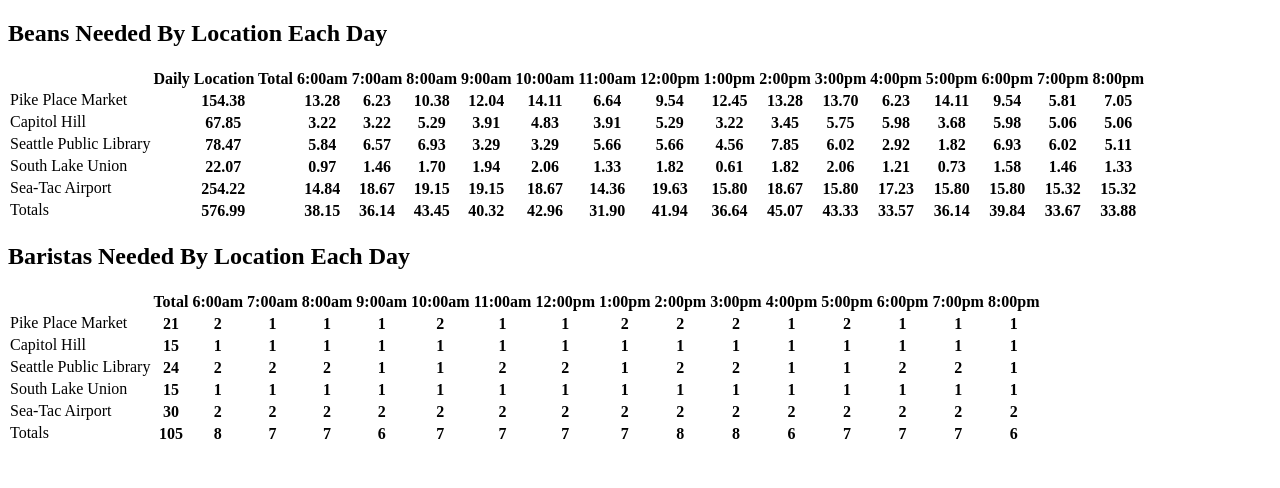
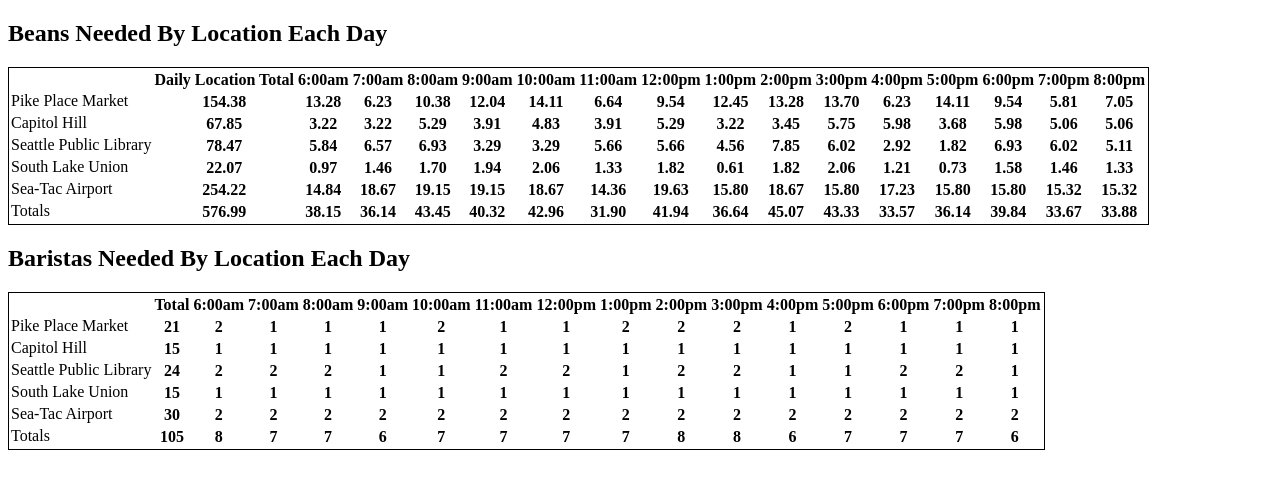
Before and after one commit to ShnowMan/campfire-coffee, a plain HTML site: page data.html in a window 1280 px wide. Drawn offline with Linux system fonts and the light colour scheme.

Commit message:
starting work on style sheet.

```diff
--- a/data.html
+++ b/data.html
@@ -3,13 +3,16 @@
   <head>
     <meta charset="utf-8">
     <title>Data for CFC</title>
-    <link rel="stylesheet" href="style.css">
+    <link rel="stylesheet" type="text/css" href="style.css">
   </head>
   <body>
-    <h2>Beans Needed By Location Each Day</h2>
-    <table id = "cfc-data-table"></table>
-    <h2>Baristas Needed By Location Each Day</h2>
-    <table id = "cfc-employee-table"></table>
+
+    <section class = 'test'>
+      <h2>Beans Needed By Location Each Day</h2>
+      <table id = "cfc-data-table"></table>
+      <h2>Baristas Needed By Location Each Day</h2>
+      <table id = "cfc-employee-table"></table>
+    </section>
 
     <script type="text/javascript" src ='app.js'></script>
   </body>
--- a/style.css
+++ b/style.css
@@ -1,6 +1,3 @@
-table {
-    display: table;
-    border-collapse: separate;
-    border-spacing: 2px;
-    border-color: grey;
+table, tr {
+  border: 1px solid black;
 }
```
